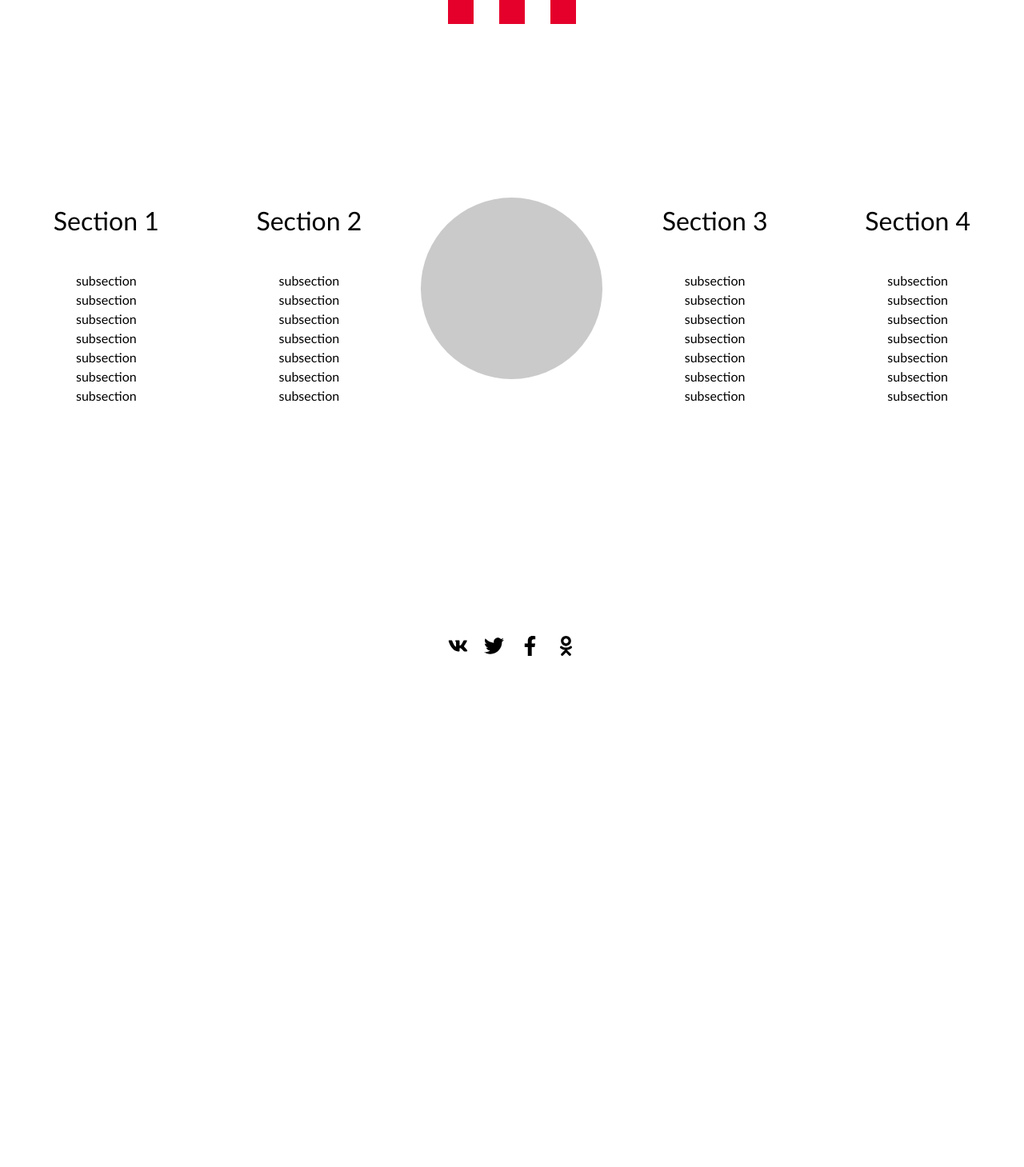
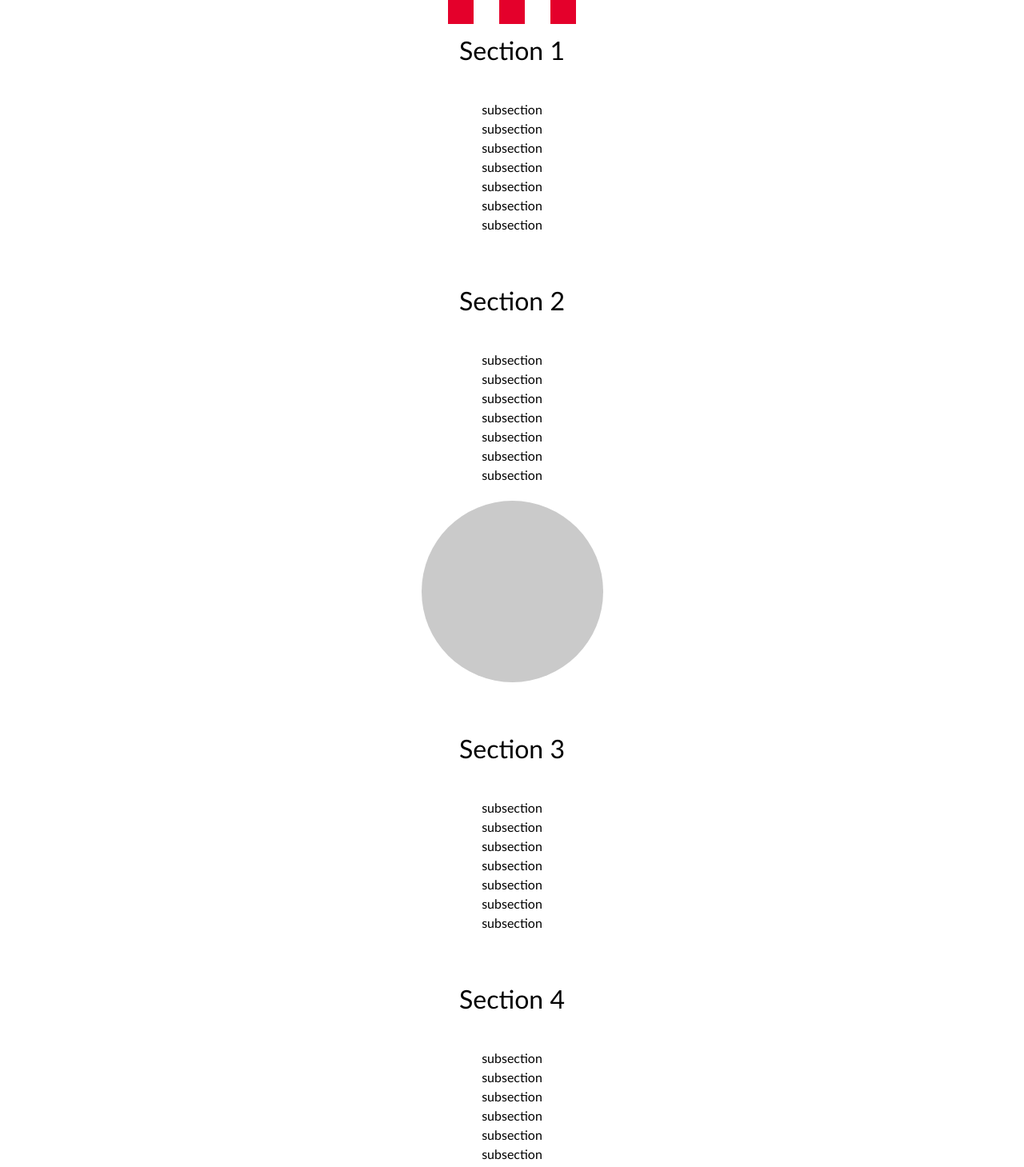
Before and after one commit to aivan3d66/food-shop, a React (Create React App) app: page / in a window 1280 px wide. Shown: the part 2940-4399 px from the top of the page at 80% size. Before the commit the page ends 3800 px from the top, so only its background shows below. Built offline with nearby package versions, Linux system fonts and the light colour scheme; no server answers.

Commit message:
add Menu adaptive versions

```diff
--- a/src/components/UI/Menu/component.js
+++ b/src/components/UI/Menu/component.js
@@ -26,7 +26,7 @@ export const MenuTricolor = styled.div`
 
 export const MenuWrapper = styled.div`
   display: grid;
-  grid-template-columns: 1fr 1fr 1fr 1fr 1fr;
+  grid-template-columns: 1fr;
   grid-template-rows: auto;
   grid-gap: 20px;
   max-width: 1248px;
@@ -35,6 +35,10 @@ export const MenuWrapper = styled.div`
   padding: 40px 0;
   font-size: 16px;
   line-height: 24px;
+
+  @media (min-width: 1440px) {
+    grid-template-columns: 1fr 1fr 1fr 1fr 1fr;
+  }
 
   div {
     margin: auto;
--- a/src/components/UI/Menu/index.tsx
+++ b/src/components/UI/Menu/index.tsx
@@ -1,5 +1,5 @@
 import { Menu, MenuLogo, MenuTricolor, MenuWrapper } from './component'
-import { useId } from 'react'
+import MenuTab from './MenuTab'
 
 export default () => {
     const data: Array<string> = ['subsection', 'subsection', 'subsection', 'subsection', 'subsection', 'subsection', 'subsection']
@@ -12,39 +12,11 @@ export default () => {
                     <span></span>
                     <span></span>
                 </MenuTricolor>
-                <div>
-                    <h4>Section 1</h4>
-                    <ul>
-                        {
-                            data.map(m => <li key={useId()}>{m}</li>)
-                        }
-                    </ul>
-                </div>
-                <div>
-                    <h4>Section 2</h4>
-                    <ul>
-                        {
-                            data.map(m => <li key={useId()}>{m}</li>)
-                        }
-                    </ul>
-                </div>
+                <MenuTab title={'Section 1'} data={data} />
+                <MenuTab title={'Section 2'} data={data} />
                 <MenuLogo />
-                <div>
-                    <h4>Section 3</h4>
-                    <ul>
-                        {
-                            data.map(m => <li key={useId()}>{m}</li>)
-                        }
-                    </ul>
-                </div>
-                <div>
-                    <h4>Section 4</h4>
-                    <ul>
-                        {
-                            data.map(m => <li key={useId()}>{m}</li>)
-                        }
-                    </ul>
-                </div>
+                <MenuTab title={'Section 3'} data={data} />
+                <MenuTab title={'Section 4'} data={data} />
             </MenuWrapper>
         </Menu>
     )
```
